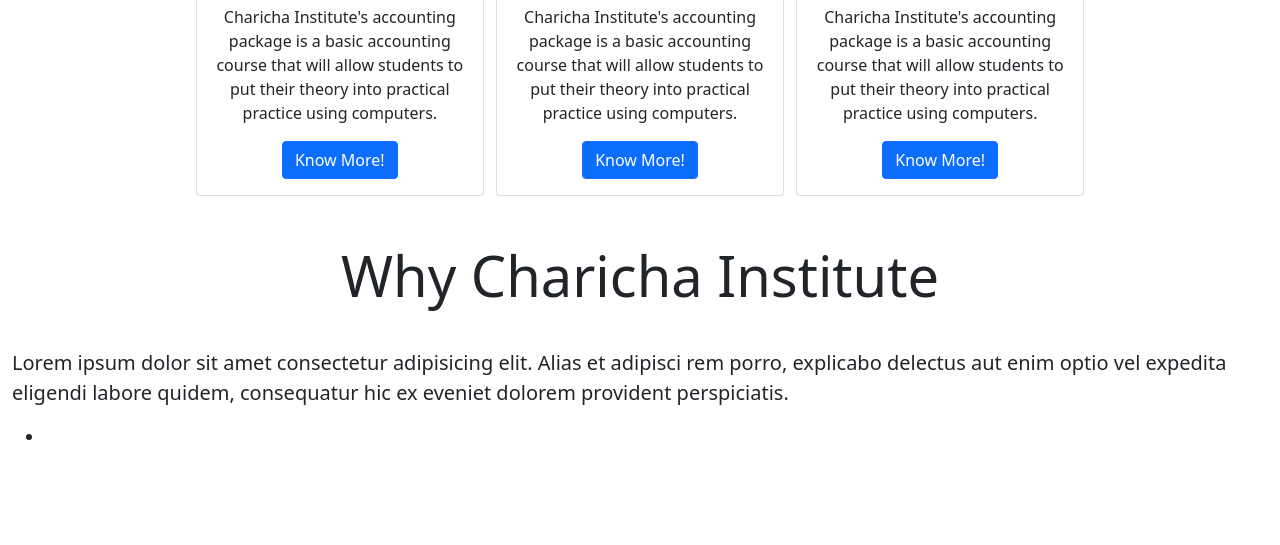
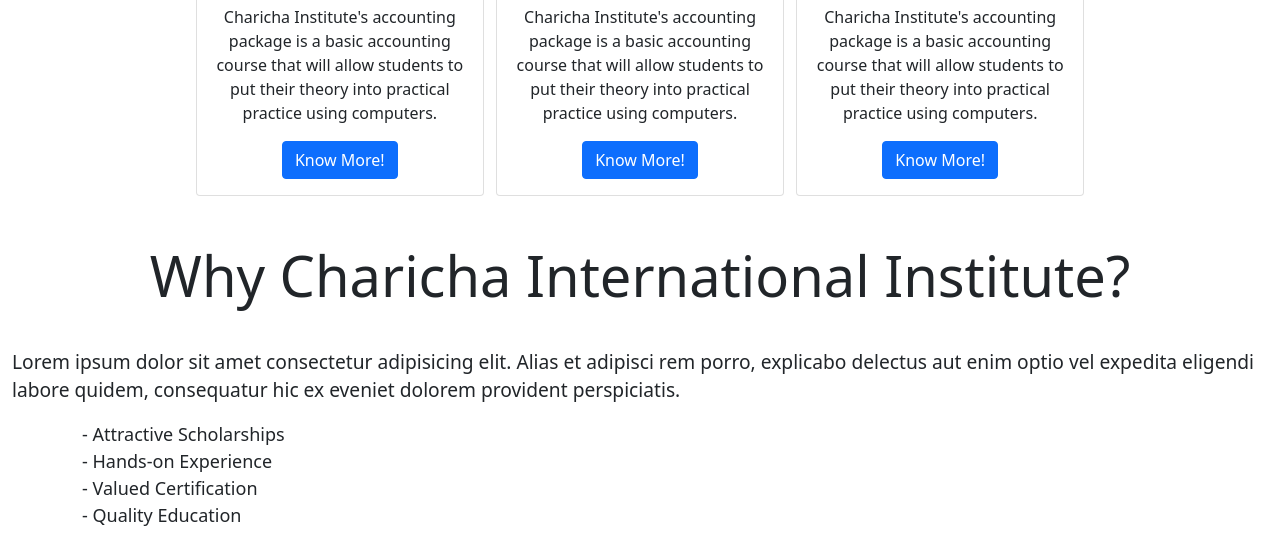
Before and after one commit to UniqueJackal5/ci_website, a plain HTML site: page index.html in a window 1280 px wide. Shown: the part 1344-1889 px from the top of the page. Before the commit the page ends 1808 px from the top, so only its background shows below. Drawn offline with nearby package versions, Linux system fonts and the light colour scheme.

Commit message:
updated code

```diff
--- a/index.html
+++ b/index.html
@@ -110,19 +110,24 @@
   </div>
 
   <div style="height: 30px;"></div>
-  <h2 class="display-4 text-center">Why Charicha Institute</h2>
+  <h2 class="display-4 text-center">Why Charicha International Institute?</h2>
   <div style="height: 30px;"></div>
 
   <div class="container-fluid">
-    <p class="lead">
+    <p style="font-size: larger;">
       Lorem ipsum dolor sit amet consectetur adipisicing elit. Alias et adipisci rem porro, explicabo delectus aut
       enim optio vel expedita eligendi labore quidem, consequatur hic ex eveniet dolorem provident perspiciatis.
     </p>
 
-    <ul >
-      <li></li>
-    </ul>
+    <div class="container">
+      <ul class="list-unstyled" style="font-size: large;">
+        <li>- Attractive Scholarships</li>
+        <li>- Hands-on Experience</li>
+        <li>- Valued Certification</li>
+        <li>- Quality Education</li>
 
+      </ul>
+    </div>
   </div>
 
   <script src="https://cdn.jsdelivr.net/npm/bootstrap@5.0.1/dist/js/bootstrap.bundle.min.js"
```
